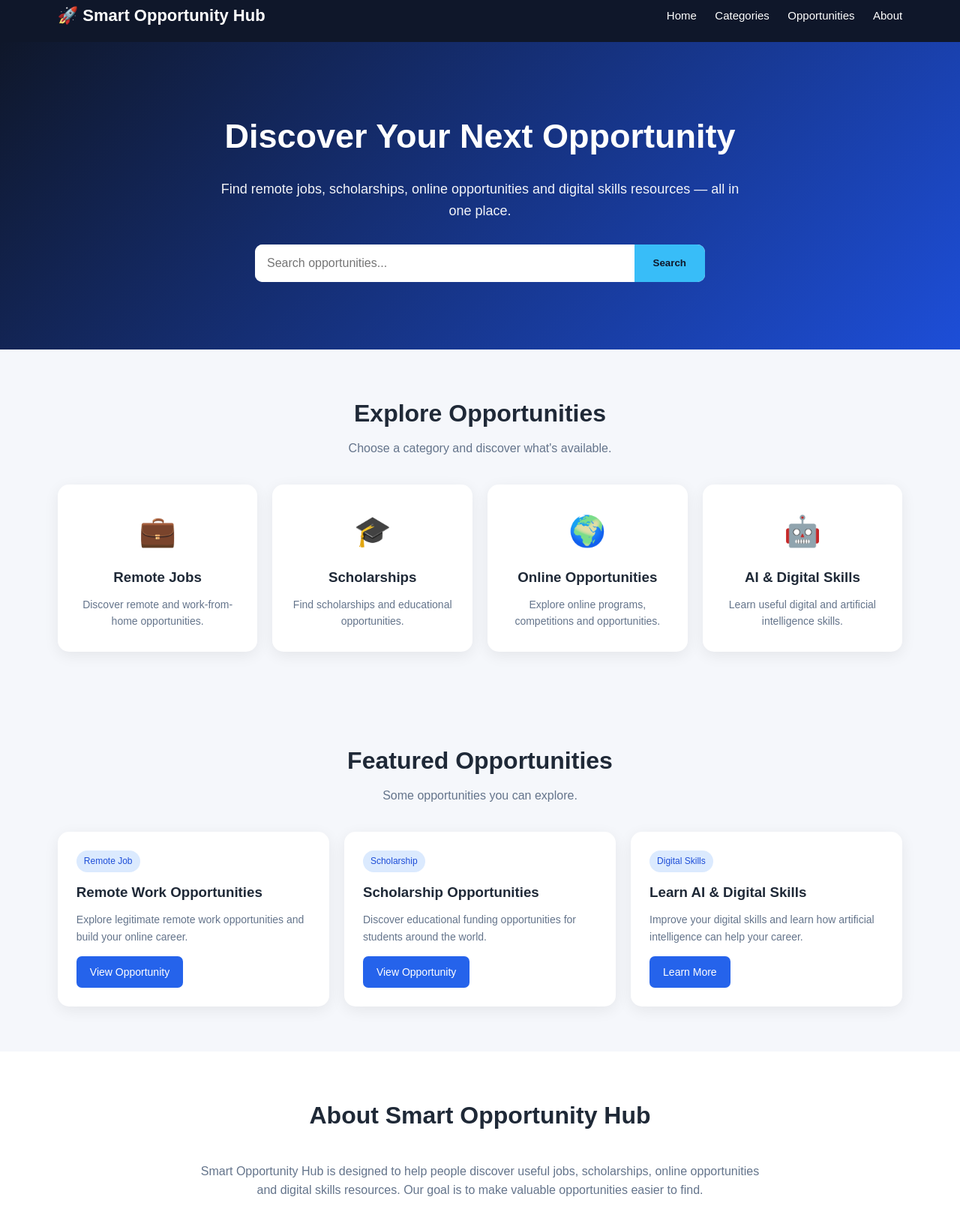
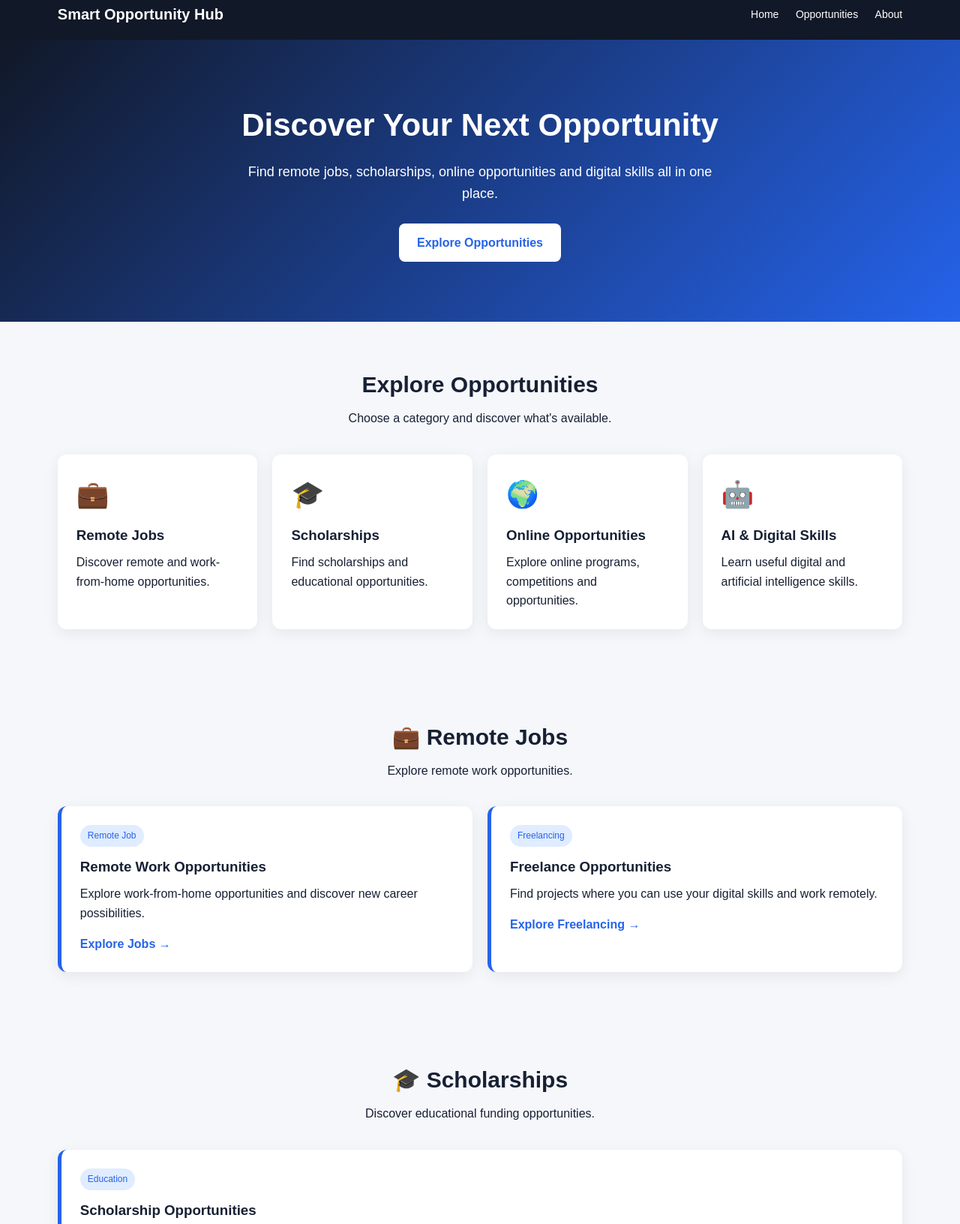
Before and after one commit to ezechibuike210-web/Hello-Everyone, a plain HTML site: page index.html in a window 1280 px wide. Shown: the part 15-1647 px from the top of the page at 75% size. Drawn offline with Linux system fonts and the light colour scheme.

Commit message:
Update index.html

```diff
--- a/index.html
+++ b/index.html
@@ -6,24 +6,26 @@
 
   <title>Smart Opportunity Hub | Jobs, Scholarships & Digital Opportunities</title>
 
-  <meta name="description" content="Discover remote jobs, scholarships, online opportunities and digital skills resources at Smart Opportunity Hub.">
-
   <style>
     * {
+      box-sizing: border-box;
       margin: 0;
       padding: 0;
-      box-sizing: border-box;
-      font-family: Arial, sans-serif;
+    }
+
+    html {
+      scroll-behavior: smooth;
     }
 
     body {
+      font-family: Arial, sans-serif;
       background: #f5f7fb;
-      color: #1f2937;
+      color: #172033;
       line-height: 1.6;
     }
 
     header {
-      background: #0f172a;
+      background: #111827;
       color: white;
       padding: 18px 6%;
       display: flex;
@@ -31,68 +33,51 @@
       align-items: center;
       position: sticky;
       top: 0;
-      z-index: 1000;
+      z-index: 100;
     }
 
     .logo {
-      font-size: 22px;
+      font-size: 20px;
       font-weight: bold;
     }
 
     nav a {
       color: white;
       text-decoration: none;
-      margin-left: 20px;
-      font-size: 15px;
+      margin-left: 18px;
+      font-size: 14px;
     }
 
     nav a:hover {
-      color: #38bdf8;
+      text-decoration: underline;
     }
 
     .hero {
-      background: linear-gradient(135deg, #0f172a, #1d4ed8);
+      padding: 80px 6%;
+      text-align: center;
+      background: linear-gradient(135deg, #111827, #2563eb);
       color: white;
-      padding: 90px 6%;
-      text-align: center;
     }
 
     .hero h1 {
-      font-size: 45px;
-      margin-bottom: 20px;
+      font-size: 42px;
+      margin-bottom: 15px;
     }
 
     .hero p {
-      max-width: 700px;
-      margin: auto;
+      max-width: 650px;
+      margin: 0 auto 25px;
       font-size: 18px;
-      opacity: 0.95;
     }
 
-    .search-box {
-      margin: 30px auto 0;
-      max-width: 600px;
-      display: flex;
+    .btn {
+      display: inline-block;
       background: white;
-      border-radius: 10px;
-      overflow: hidden;
-    }
-
-    .search-box input {
-      flex: 1;
-      padding: 16px;
-      border: none;
-      outline: none;
-      font-size: 16px;
-    }
-
-    .search-box button {
-      padding: 16px 25px;
-      border: none;
-      background: #38bdf8;
-      color: #0f172a;
+      color: #2563eb;
+      padding: 13px 24px;
+      border-radius: 8px;
+      text-decoration: none;
       font-weight: bold;
-      cursor: pointer;
     }
 
     section {
@@ -105,92 +90,64 @@
     }
 
     .section-title h2 {
-      font-size: 32px;
+      font-size: 30px;
       margin-bottom: 8px;
     }
 
-    .section-title p {
-      color: #64748b;
-    }
-
-    .categories {
+    .categories,
+    .opportunities {
       display: grid;
-      grid-template-columns: repeat(4, 1fr);
+      grid-template-columns: repeat(auto-fit, minmax(230px, 1fr));
       gap: 20px;
     }
 
+    .card,
+    .opportunity {
+      background: white;
+      padding: 25px;
+      border-radius: 12px;
+      box-shadow: 0 5px 20px rgba(0,0,0,0.07);
+    }
+
     .card {
-      background: white;
-      padding: 30px 20px;
-      border-radius: 15px;
-      text-align: center;
-      box-shadow: 0 5px 20px rgba(0,0,0,0.07);
-      transition: 0.3s;
+      cursor: pointer;
+      transition: transform 0.2s;
     }
 
     .card:hover {
       transform: translateY(-5px);
     }
 
-    .card .icon {
-      font-size: 40px;
-      margin-bottom: 15px;
+    .icon {
+      font-size: 35px;
+      margin-bottom: 12px;
     }
 
-    .card h3 {
-      margin-bottom: 10px;
-    }
-
-    .card p {
-      color: #64748b;
-      font-size: 14px;
-    }
-
-    .opportunities {
-      display: grid;
-      grid-template-columns: repeat(3, 1fr);
-      gap: 20px;
+    .card h3,
+    .opportunity h3 {
+      margin-bottom: 8px;
     }
 
     .opportunity {
-      background: white;
-      border-radius: 15px;
-      padding: 25px;
-      box-shadow: 0 5px 20px rgba(0,0,0,0.07);
+      border-left: 5px solid #2563eb;
     }
 
     .tag {
       display: inline-block;
-      background: #dbeafe;
-      color: #1d4ed8;
+      background: #e0ecff;
+      color: #2563eb;
       padding: 5px 10px;
       border-radius: 20px;
       font-size: 12px;
       margin-bottom: 12px;
     }
 
-    .opportunity h3 {
-      margin-bottom: 10px;
-    }
-
-    .opportunity p {
-      color: #64748b;
-      font-size: 14px;
-      margin-bottom: 15px;
-    }
-
-    .apply-btn {
+    .opportunity a {
       display: inline-block;
-      background: #2563eb;
-      color: white;
+      margin-top: 15px;
+      color: #2563eb;
+      font-weight: bold;
       text-decoration: none;
-      padding: 10px 18px;
-      border-radius: 7px;
-      font-size: 14px;
-    }
-
-    .apply-btn:hover {
-      background: #1d4ed8;
     }
 
     .about {
@@ -199,112 +156,29 @@
     }
 
     .about p {
-      max-width: 750px;
+      max-width: 700px;
       margin: auto;
-      color: #64748b;
-    }
-
-    .newsletter {
-      background: #1e3a8a;
-      color: white;
-      text-align: center;
-    }
-
-    .newsletter p {
-      margin: 10px auto 25px;
-      max-width: 600px;
-    }
-
-    .newsletter input {
-      padding: 14px;
-      width: 280px;
-      border: none;
-      border-radius: 6px;
-      margin-right: 5px;
-    }
-
-    .newsletter button {
-      padding: 14px 20px;
-      border: none;
-      border-radius: 6px;
-      background: #38bdf8;
-      cursor: pointer;
-      font-weight: bold;
     }
 
     footer {
-      background: #0f172a;
+      background: #111827;
       color: white;
-      padding: 30px 6%;
       text-align: center;
+      padding: 30px;
     }
 
-    footer p {
-      color: #94a3b8;
-      font-size: 14px;
-    }
-
-    .social-links {
-      margin-bottom: 15px;
-    }
-
-    .social-links a {
-      color: white;
-      margin: 0 8px;
-      text-decoration: none;
-    }
-
-    @media (max-width: 900px) {
-      .categories {
-        grid-template-columns: repeat(2, 1fr);
-      }
-
-      .opportunities {
-        grid-template-columns: 1fr;
-      }
-
-      .hero h1 {
-        font-size: 35px;
-      }
-    }
-
-    @media (max-width: 600px) {
+    @media (max-width: 700px) {
       header {
         flex-direction: column;
         gap: 12px;
       }
 
       nav a {
-        margin: 0 7px;
-      }
-
-      .categories {
-        grid-template-columns: 1fr;
-      }
-
-      .hero {
-        padding: 65px 5%;
+        margin: 0 6px;
       }
 
       .hero h1 {
-        font-size: 30px;
-      }
-
-      .search-box {
-        flex-direction: column;
-      }
-
-      .search-box button {
-        width: 100%;
-      }
-
-      .newsletter input {
-        width: 100%;
-        margin-bottom: 10px;
-      }
-
-      .newsletter button {
-        width: 100%;
+        font-size: 32px;
       }
     }
   </style>
@@ -313,41 +187,25 @@
 <body>
 
   <header>
-  <div class="logo">🚀 Smart Opportunity Hub</div>
+    <div class="logo">Smart Opportunity Hub</div>
 
     <nav>
       <a href="#home">Home</a>
-    <a href="#categories">Categories</a>
-    <a href="#opportunities">Opportunities</a>
+      <a href="#categories">Opportunities</a>
       <a href="#about">About</a>
     </nav>
   </header>
 
-
   <section class="hero" id="home">
-
     <h1>Discover Your Next Opportunity</h1>
 
     <p>
-    Find remote jobs, scholarships, online opportunities and digital
-    skills resources — all in one place.
+      Find remote jobs, scholarships, online opportunities and digital skills
+      all in one place.
     </p>
 
-  <div class="search-box">
-    <input
-      type="text"
-      id="searchInput"
-      placeholder="Search opportunities..."
-      onkeyup="searchOpportunities()"
-    >
-
-    <button onclick="searchOpportunities()">
-      Search
-    </button>
-  </div>
-
+    <a class="btn" href="#categories">Explore Opportunities</a>
   </section>
-
 
   <section id="categories">
 
@@ -358,95 +216,115 @@
 
     <div class="categories">
 
-    <div class="card">
+      <a class="card" href="#remote-jobs" style="text-decoration:none;color:inherit;">
         <div class="icon">💼</div>
         <h3>Remote Jobs</h3>
         <p>Discover remote and work-from-home opportunities.</p>
-    </div>
+      </a>
 
-    <div class="card">
+      <a class="card" href="#scholarships" style="text-decoration:none;color:inherit;">
         <div class="icon">🎓</div>
         <h3>Scholarships</h3>
         <p>Find scholarships and educational opportunities.</p>
-    </div>
+      </a>
 
-    <div class="card">
+      <a class="card" href="#online-opportunities" style="text-decoration:none;color:inherit;">
         <div class="icon">🌍</div>
         <h3>Online Opportunities</h3>
         <p>Explore online programs, competitions and opportunities.</p>
-    </div>
+      </a>
 
-    <div class="card">
+      <a class="card" href="#digital-skills" style="text-decoration:none;color:inherit;">
         <div class="icon">🤖</div>
         <h3>AI & Digital Skills</h3>
         <p>Learn useful digital and artificial intelligence skills.</p>
+      </a>
+
+    </div>
+  </section>
+
+  <section id="remote-jobs">
+
+    <div class="section-title">
+      <h2>💼 Remote Jobs</h2>
+      <p>Explore remote work opportunities.</p>
+    </div>
+
+    <div class="opportunities">
+
+      <div class="opportunity">
+        <span class="tag">Remote Job</span>
+        <h3>Remote Work Opportunities</h3>
+        <p>Explore work-from-home opportunities and discover new career possibilities.</p>
+        <a href="https://www.linkedin.com/jobs/" target="_blank">Explore Jobs →</a>
+      </div>
+
+      <div class="opportunity">
+        <span class="tag">Freelancing</span>
+        <h3>Freelance Opportunities</h3>
+        <p>Find projects where you can use your digital skills and work remotely.</p>
+        <a href="https://www.upwork.com/" target="_blank">Explore Freelancing →</a>
       </div>
 
     </div>
-
   </section>
 
-
-<section id="opportunities">
+  <section id="scholarships">
 
     <div class="section-title">
-    <h2>Featured Opportunities</h2>
-    <p>Some opportunities you can explore.</p>
+      <h2>🎓 Scholarships</h2>
+      <p>Discover educational funding opportunities.</p>
     </div>
 
-  <div class="opportunities" id="opportunityList">
+    <div class="opportunities">
 
       <div class="opportunity">
-      <span class="tag">Remote Job</span>
-
-      <h3>Remote Work Opportunities</h3>
-
-      <p>
-        Explore legitimate remote work opportunities and build
-        your online career.
-      </p>
-
-      <a href="#" class="apply-btn">
-        View Opportunity
-      </a>
+        <span class="tag">Education</span>
+        <h3>Scholarship Opportunities</h3>
+        <p>Search for scholarships and funding opportunities for your education.</p>
+        <a href="https://www.scholarships.com/" target="_blank">Find Scholarships →</a>
       </div>
 
+    </div>
+  </section>
+
+  <section id="online-opportunities">
+
+    <div class="section-title">
+      <h2>🌍 Online Opportunities</h2>
+      <p>Explore programs, competitions and other online opportunities.</p>
+    </div>
+
+    <div class="opportunities">
 
       <div class="opportunity">
-      <span class="tag">Scholarship</span>
-
-      <h3>Scholarship Opportunities</h3>
-
-      <p>
-        Discover educational funding opportunities for students
-        around the world.
-      </p>
-
-      <a href="#" class="apply-btn">
-        View Opportunity
-      </a>
+        <span class="tag">Online</span>
+        <h3>Online Programs</h3>
+        <p>Discover useful online programs and opportunities to grow your experience.</p>
+        <a href="https://www.coursera.org/" target="_blank">Explore Programs →</a>
       </div>
 
+    </div>
+  </section>
+
+  <section id="digital-skills">
+
+    <div class="section-title">
+      <h2>🤖 AI & Digital Skills</h2>
+      <p>Build skills that can help you in the digital economy.</p>
+    </div>
+
+    <div class="opportunities">
 
       <div class="opportunity">
         <span class="tag">Digital Skills</span>
-
-      <h3>Learn AI & Digital Skills</h3>
-
-      <p>
-        Improve your digital skills and learn how artificial
-        intelligence can help your career.
-      </p>
-
-      <a href="#" class="apply-btn">
-        Learn More
-      </a>
+        <h3>Learn Digital Skills</h3>
+        <p>Develop useful technology, business and digital skills online.</p>
+        <a href="https://grow.google/" target="_blank">Start Learning →</a>
       </div>
 
     </div>
-
   </section>
-
 
   <section class="about" id="about">
 
@@ -455,98 +333,15 @@
     </div>
 
     <p>
-    Smart Opportunity Hub is designed to help people discover
-    useful jobs, scholarships, online opportunities and digital
-    skills resources. Our goal is to make valuable opportunities
-    easier to find.
+      Smart Opportunity Hub helps people discover jobs, scholarships,
+      online programs and digital learning opportunities in one simple place.
     </p>
 
   </section>
 
-
-<section class="newsletter">
-
-  <h2>Stay Updated</h2>
-
-  <p>
-    Get notified when new opportunities are added.
-  </p>
-
-  <form onsubmit="subscribe(event)">
-
-    <input
-      type="email"
-      id="email"
-      placeholder="Enter your email"
-      required
-    >
-
-    <button type="submit">
-      Subscribe
-    </button>
-
-  </form>
-
-</section>
-
-
   <footer>
-
-  <div class="social-links">
-    <a href="#">Facebook</a>
-    <a href="#">Instagram</a>
-    <a href="#">X</a>
-    <a href="#">LinkedIn</a>
-  </div>
-
-  <p>
-    © 2026 Smart Opportunity Hub. All rights reserved.
-  </p>
-
+    <p>© 2026 Smart Opportunity Hub. All rights reserved.</p>
   </footer>
-
-
-<script>
-
-function searchOpportunities() {
-
-  const input =
-    document.getElementById("searchInput")
-      .value.toLowerCase();
-
-  const cards =
-    document.querySelectorAll(".opportunity");
-
-  cards.forEach(function(card) {
-
-    const text =
-      card.innerText.toLowerCase();
-
-    if (text.includes(input)) {
-      card.style.display = "block";
-    } else {
-      card.style.display = "none";
-    }
-
-  });
-
-}
-
-
-function subscribe(event) {
-
-  event.preventDefault();
-
-  const email =
-    document.getElementById("email").value;
-
-  alert(
-    "Thanks for subscribing! We will send updates to " + email
-  );
-
-}
-
-</script>
 
 </body>
 </html>
```
Lines whose indentation alone changed are shown as unchanged.
